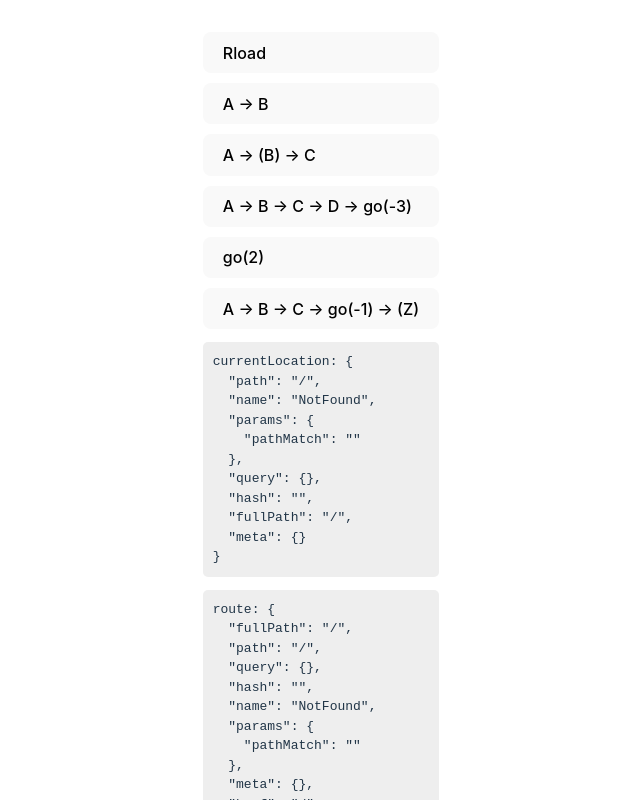
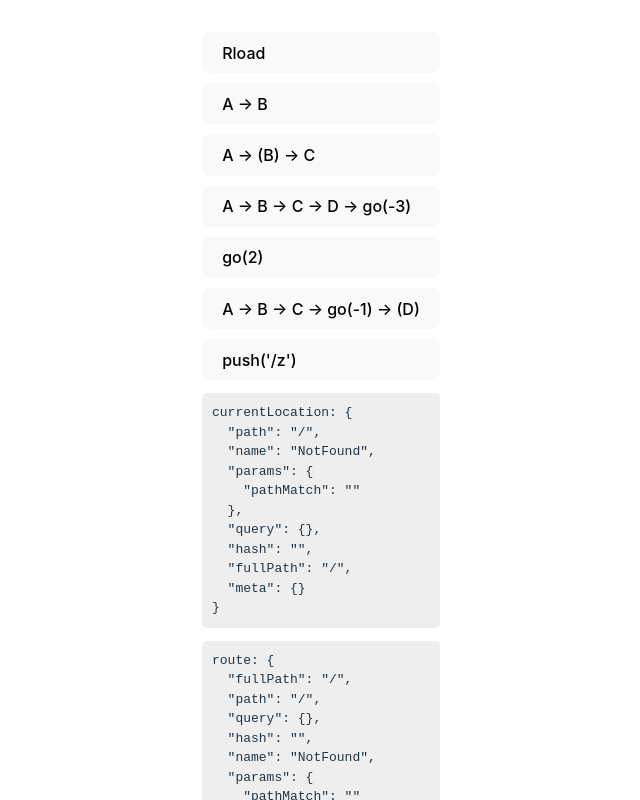
Before and after one commit to yanhao98/vue-router-stack-app, a Vue app: page / in a window 1280 px wide. Shown: the top 800 px of the page, without its empty margins (319-959 px from the left). Built offline with nearby package versions, Linux system fonts and the light colour scheme.

Commit message:
fix: replace后继续push.

```diff
--- a/src/App.vue
+++ b/src/App.vue
@@ -45,15 +45,15 @@ async function click3() {
 
 async function click4() {
   console.clear();
-  console.debug("⚙️ 预期结果： ", ["/", "/a", "/z📍", "/c"]);
+  console.debug("⚙️ 预期结果： ", ["/", "/a", "/d📍", "/c"]);
   await router.push({ path: "/a" });
   await router.push({ path: "/b" });
   await router.push({ path: "/c" });
   router.go(-1);
 
   function popStateListener() {
-    console.debug('back执行完成, 替换"/b"为"/z"');
-    router.replace({ path: "/z" });
+    console.debug('back执行完成, 替换"/b"为"/d"');
+    router.replace({ path: "/d" });
     window.removeEventListener("popstate", popStateListener);
   }
 
@@ -72,7 +72,8 @@ onMounted(() => {});
     <button @click="click2">A -> (B) -> C</button>
     <button @click="click3">A -> B -> C -> D -> go(-3)</button>
     <button @click="router.go(2)">go(2)</button>
-    <button @click="click4">A -> B -> C -> go(-1) -> (Z)</button>
+    <button @click="click4">A -> B -> C -> go(-1) -> (D)</button>
+    <button @click="router.push('/z')">push('/z')</button>
   </div>
 
   <pre>currentLocation: {{ currentLocation }}</pre>
--- a/src/router.ts
+++ b/src/router.ts
@@ -142,9 +142,14 @@ function suppertHistoryStack() {
     ) {
       position += lastNavigationInfo.lastInfo.delta;
     } else {
+      stack.splice(position + 1);
       stack.push(to.fullPath);
       position++;
     }
+
+    // 这里是因为如果先back，再通过浏览器刷新了，那么position和stack就对不上了。暂时先这样处理。
+
+    stack[position] = to.fullPath;
 
     const stackWithPosition = stack.map((item, index) => (position === index ? `${item}📍` : item));
 
@@ -153,3 +158,5 @@ function suppertHistoryStack() {
     console.debug("   position :>> ", position);
   });
 }
+
+// window.addEventListener('beforeunload'
```
